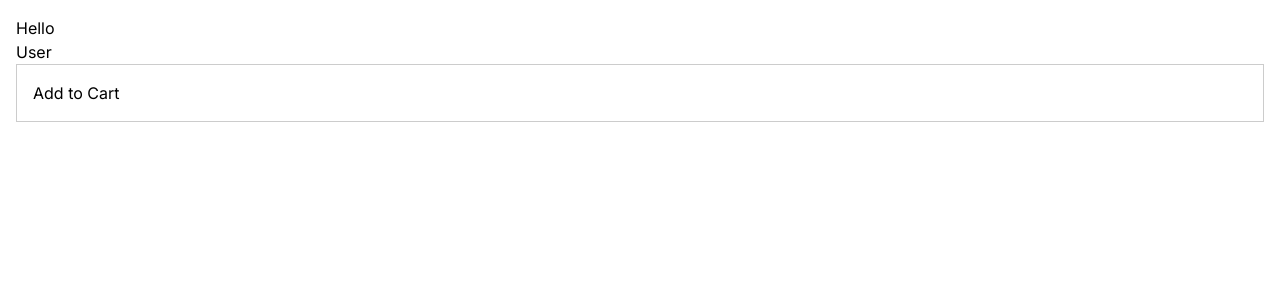
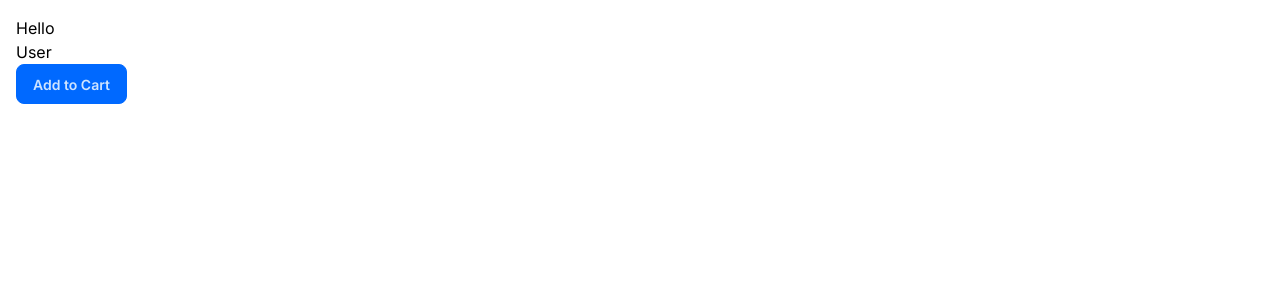
Before and after one commit to anushka-rodrigo/next-app, a Next.js app: page / in a window 1280 px wide. Shown: the top 300 px of the page. Built offline with nearby package versions, Linux system fonts and the light colour scheme.

Commit message:
daisyui implementation

```diff
--- a/app/components/AddToCart.tsx
+++ b/app/components/AddToCart.tsx
@@ -4,7 +4,7 @@
 const AddToCart = () => {
   return (
     <div>
-        <button onClick={() => console.log('Click')}>Add to Cart</button>
+        <button className='btn btn-primary' onClick={() => console.log('Click')}>Add to Cart</button>
     </div>
   )
 }
--- a/app/components/ProductCard/ProductCard.tsx
+++ b/app/components/ProductCard/ProductCard.tsx
@@ -1,10 +1,9 @@
 import React from 'react'
 import AddToCart from './../AddToCart'
-import styles from './ProductCard.module.css'
 
 const ProductCard = () => {
   return (
-    <div className={styles.card}>
+    <div>
         <AddToCart />
     </div>
   )
--- a/app/globals.css
+++ b/app/globals.css
@@ -1,4 +1,7 @@
 @import "tailwindcss";
+@plugin "daisyui" {
+  themes: winter;
+}
 
 :root {
   --foreground-rgb: 0, 0, 0;
--- a/app/layout.tsx
+++ b/app/layout.tsx
@@ -15,7 +15,7 @@
   children: React.ReactNode
 }) {
   return (
-    <html lang="en">
+    <html lang="en" data-theme="winter">
       <body className={inter.className}>{children}</body>
     </html>
   )
--- a/app/users/page.tsx
+++ b/app/users/page.tsx
@@ -4,6 +4,7 @@
     //defining shape of user objects
     id: number;
     name: string;
+    email: string;
 }
 
 const UsersPage = async () => {
@@ -19,9 +20,20 @@
         <>
             <h1>Users</h1>
             <p>{ new Date().toLocaleTimeString()}</p>
-            <ul>
-                {users.map(user => <li key={user.id}>{user.name}</li>)}
-            </ul>
+            <table className='table table-bordered'>
+                <thead>
+                    <tr>
+                        <th>Name</th>
+                        <th>Email</th>
+                    </tr>
+                </thead>
+                <tbody>
+                    {users.map(user => <tr key={user.id}>
+                        <td>{user.name}</td>
+                        <td>{user.email}</td>
+                    </tr>)}
+                </tbody>
+            </table>
         </>
     )
 }
--- a/package.json
+++ b/package.json
@@ -23,6 +23,7 @@
     "typescript": "6.0.3"
   },
   "devDependencies": {
-    "@tailwindcss/postcss": "^4.3.3"
+    "@tailwindcss/postcss": "^4.3.3",
+    "daisyui": "^5.7.42"
   }
 }
--- a/tailwind.config.ts
+++ b/tailwind.config.ts
@@ -15,6 +15,6 @@
       },
     },
   },
-  plugins: [],
+  plugins: [require("daisyui")],
 }
 export default config
```
Also changed, not shown: 1 other file (tests, documents, lock files or other folders).
